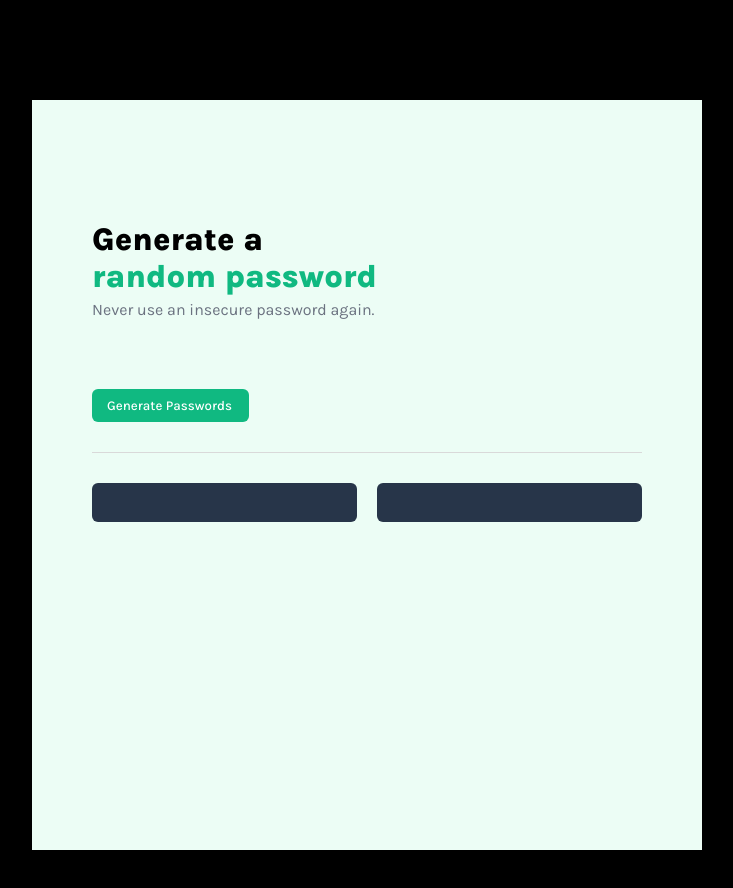
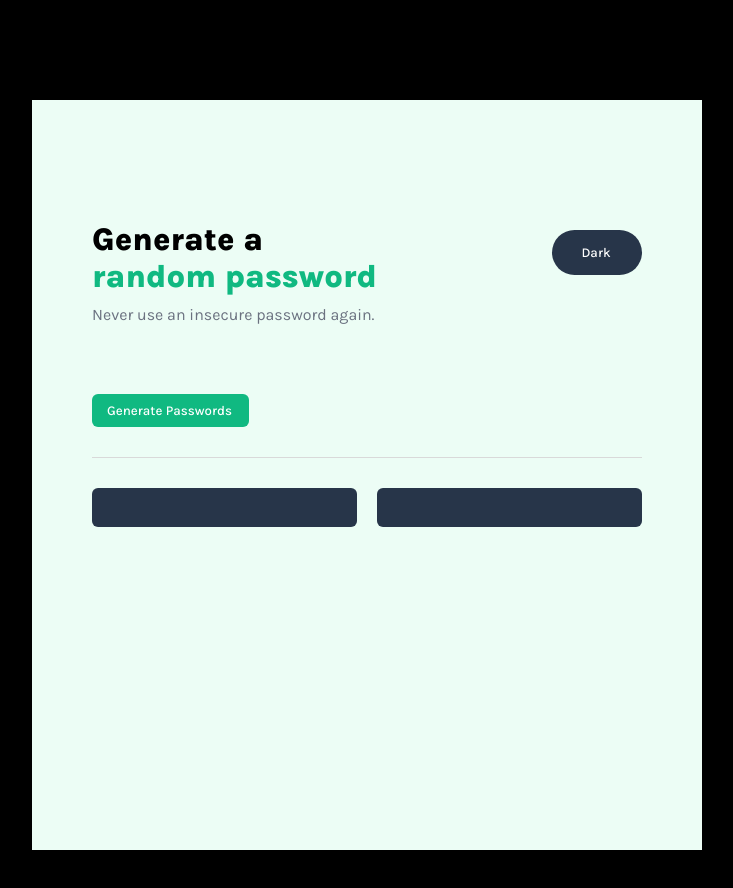
Before and after one commit to mos3doun26/Password-Generator, a plain HTML site: page index.html in a window 1280 px wide. Shown: the whole page, without its empty margins (273-1006 px from the left). Drawn offline with Linux system fonts and the light colour scheme; a web font is replaced by a local one.

Commit message:
adding dark-light-toggle buttton

```diff
--- a/index.html
+++ b/index.html
@@ -15,10 +15,13 @@
 
 <body>
     <div class="container">
-        <h1>
-            Generate a<br>
-            <span>random password</span>
-        </h1>
+        <div class="hero">
+            <h1>
+                Generate a<br>
+                <span>random password</span>
+            </h1>
+            <button class="dark-light-toggle">Dark</button>
+        </div>
         <p>Never use an insecure password again.</p>
         <button id="generate-pass">Generate Passwords</button>
         <div class="passwords">
--- a/style.css
+++ b/style.css
@@ -44,6 +44,19 @@ body {
     padding: 100px 60px;
 }
 
+.hero {
+    display: flex;
+    justify-content: space-between;
+}
+
+.dark-light-toggle {
+    background: var(--navy);
+    color: white;
+    border-radius: 30px;
+    width: 90px;
+    height: 45px;
+}
+
 h1 {
     color: var(--black);
     font-weight: 800;
@@ -55,7 +68,7 @@ span {
 }
 
 p {
-    color: #6B7280;
+    color: var(--gray);
     margin-top: 0;
     margin-bottom: 40px;
 }
@@ -70,6 +83,7 @@ button {
     box-shadow: 0 1 2 0 var(--black);
     margin: 30px 0;
     font-weight: 500;
+    cursor: pointer;
 }
 
 .passwords {
```
